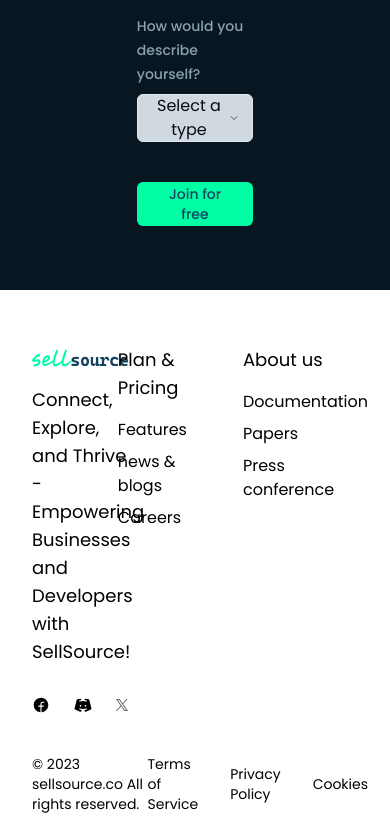
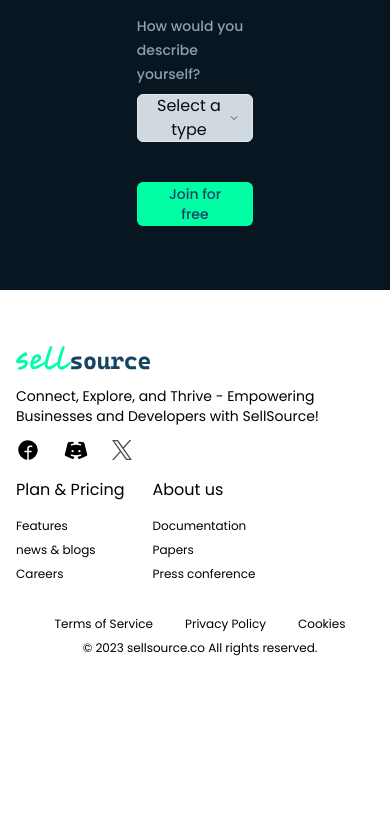
Before and after one commit to the-moezzat/sellsource, a React (Vite) app: page / in a window 390 px wide. Shown: the part 4630-5460 px from the top of the page. After the commit the page ends 5302 px from the top, so only its background shows below. Built offline with nearby package versions, Linux system fonts and the light colour scheme; a web font is replaced by a local one; what tailwindcss-open-color would draw is missing.

Commit message:
feat: footer became responsive

```diff
--- a/src/features/landing-page/Footer.tsx
+++ b/src/features/landing-page/Footer.tsx
@@ -3,13 +3,13 @@
 function Footer() {
   return (
     <footer className="grid grid-cols-[repeat(24,1fr)] gap-4 p-4 pt-14">
-      <div className="col-start-2 col-end-9">
+      <div className="col-start-2 col-end-9 max-lg:col-start-1 max-md:col-end-12 max-[500px]:col-span-full">
         <img src="/logo.svg" alt="logo" className="mb-4 h-6" />
-        <p className="mb-6 text-lg text-gray-6">
+        <p className="mb-6 text-lg text-gray-6 max-md:text-sm max-sm:mb-3">
           Connect, Explore, and Thrive - Empowering Businesses and Developers
           with SellSource!
         </p>
-        <div className="flex items-center gap-6 text-3xl text-gray-7">
+        <div className="flex items-center gap-6 text-3xl text-gray-7 max-md:text-2xl">
           <FacebookLogo weight="fill" />
           <DiscordLogo weight="fill" />
           <svg
@@ -24,34 +24,39 @@
           </svg>
         </div>
       </div>
-      <div className="col-start-9 col-end-[24] flex justify-end gap-14">
+
+      <div className="col-start-12 col-end-[24] flex justify-end gap-14 max-lg:col-end-[25] max-md:gap-7 max-[500px]:col-span-full max-[500px]:justify-start">
         <div className="space-y-4">
-          <p className="text-lg text-gray-7">Plan & Pricing</p>
-          <ul className="space-y-2 text-gray-6">
+          <p className="text-lg text-gray-7 max-sm:text-base">Plan & Pricing</p>
+          <ul className="space-y-2 text-gray-6 max-sm:text-xs">
             <li>Features</li>
             <li>news & blogs</li>
             <li>Careers</li>
           </ul>
         </div>
         <div className="space-y-4">
-          <p className="text-lg text-gray-7">About us</p>
-          <ul className="space-y-2 text-gray-6">
+          <p className="text-lg text-gray-7 max-sm:text-base">About us</p>
+          <ul className="space-y-2 text-gray-6 max-sm:text-xs">
             <li>Documentation</li>
             <li>Papers</li>
             <li>Press conference</li>
           </ul>
         </div>
       </div>
-      <div className="col-start-2 col-end-[24] space-y-4">
+      <div className="col-start-2 col-end-[24] space-y-4 max-lg:col-span-full">
         <div className="h-0.5 bg-gray-3"></div>
-        <div className="flex items-center justify-between">
-          <p className="text-sm text-gray-6">
+        <div className="flex items-center justify-between gap-2 max-md:flex-col-reverse">
+          <p className="text-sm text-gray-6 max-sm:text-xs">
             © 2023 sellsource.co All rights reserved.
           </p>
           <ul className="flex items-center gap-8">
-            <li className="text-sm text-gray-6">Terms of Service</li>
-            <li className="text-sm text-gray-6">Privacy Policy</li>
-            <li className="text-sm text-gray-6">Cookies</li>
+            <li className="text-sm text-gray-6 max-sm:text-xs">
+              Terms of Service
+            </li>
+            <li className="text-sm text-gray-6 max-sm:text-xs">
+              Privacy Policy
+            </li>
+            <li className="text-sm text-gray-6 max-sm:text-xs">Cookies</li>
           </ul>
         </div>
       </div>
```
